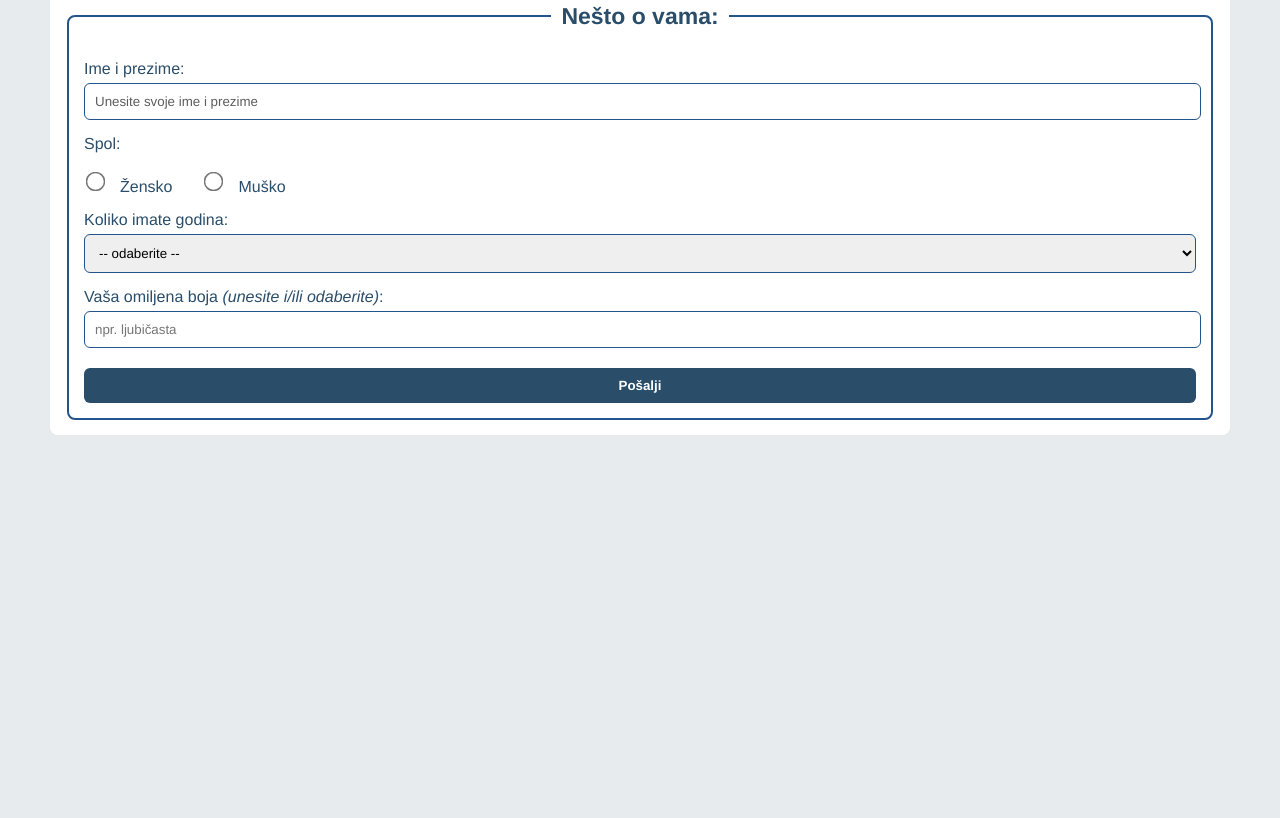
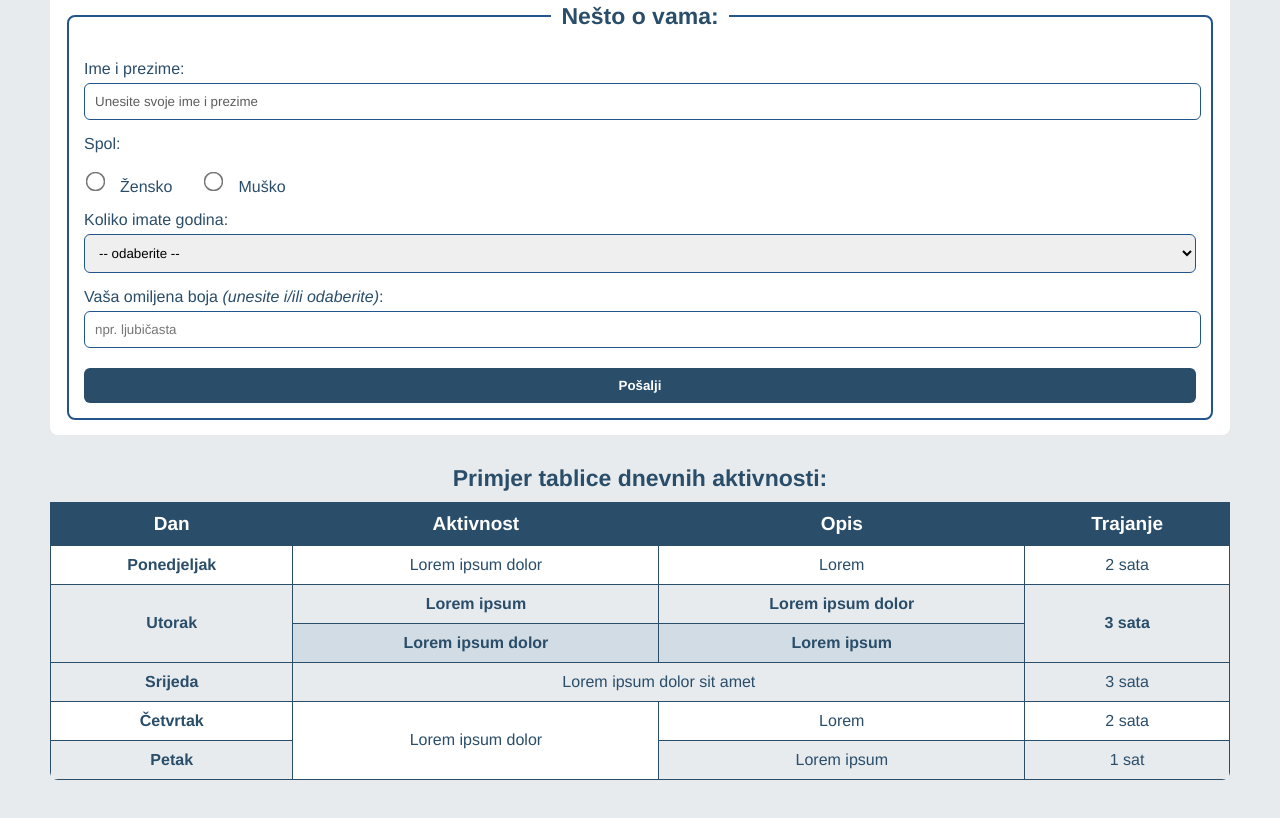
Before and after one commit to LanaHutinski/Multimedijske-komunikacije, a plain HTML site: page index.html in a window 1280 px wide. Shown: the part 1000-1818 px from the top of the page. Before the commit the page ends 1485 px from the top, so only its background shows below. Drawn offline with Linux system fonts and the light colour scheme.

Commit message:
Add files via upload

```diff
--- a/index.html
+++ b/index.html
@@ -71,5 +71,51 @@
             <button type="submit">Pošalji</button>
         </fieldset>
     </form>
+    <table>
+        <caption>Primjer tablice dnevnih aktivnosti:</caption>
+        <thead>
+            <tr>
+                <th class="red">Dan</th>
+				<th class="red">Aktivnost</th>
+				<th class="red">Opis</th>
+				<th class="red">Trajanje</th>
+            </tr>
+        </thead>
+        <tbody>
+            <tr>
+                <td>Ponedjeljak</td>
+                <td>Lorem ipsum dolor</td>
+                <td>Lorem</td>
+                <td>2 sata</td>
+            </tr>
+            <tr class="posebno">
+                <td rowspan="2">Utorak</td>
+                <td>Lorem ipsum</td>
+                <td>Lorem ipsum dolor</td>
+                <td rowspan="2">3 sata</td>
+            </tr>
+            <tr class="posebno">
+                <td>Lorem ipsum dolor</td>
+                <td>Lorem ipsum</td>
+
+            </tr>
+            <tr>
+                <td>Srijeda</td>
+                <td colspan="2">Lorem ipsum dolor sit amet</td>
+                <td>3 sata</td>
+            </tr>
+            <tr>
+                <td>Četvrtak</td>
+                <td rowspan="2">Lorem ipsum dolor</td>
+                <td>Lorem</td>
+                <td>2 sata</td>
+            </tr>
+            <tr>
+                <td>Petak</td>
+                <td>Lorem ipsum</td>
+                <td>1 sat</td>
+            </tr>
+        </tbody>
+    </table>
 </body>
 </html>
--- a/style.css
+++ b/style.css
@@ -162,6 +162,52 @@ button:active {
 input[type="text"]::placeholder {
             color: #5C5C5C;
 }
+table {
+            width: 100%;
+			height: auto;
+            border-collapse: collapse;
+            margin-top: 30px;
+            background-color: #FFFFFF;
+            overflow: hidden;
+			border-radius: 8px;
+}
+thead {
+            background-color: #2A4D69;
+            color: white;
+}
+th, td {
+            padding: 10px;
+            text-align: center;
+            border: 1px solid #2A4D69;
+            color:#2A4D69;
+}
+.red {
+			color: #FFFFFF;
+}
+th {
+            font-weight: 600;
+            font-size: 19px;
+}
+tr:nth-child(even) {
+            background-color: #E7EBEE;
+}
+td:nth-child(1) {
+            font-weight: 600;
+            color: #2A4D69;
+}
+.posebno {
+            background-color: #D2DCE4;
+            font-weight: bold;
+			color: #2A4D69;
+}
+caption {
+            font-weight: 600;
+            font-style: normal;
+            color: #2A4D69;
+			text-align:center;
+			font-size:23px;
+            margin-bottom: 10px;
+}
 @media (max-width: 768px) {
             .popisi {
                 flex-direction: column;
```
